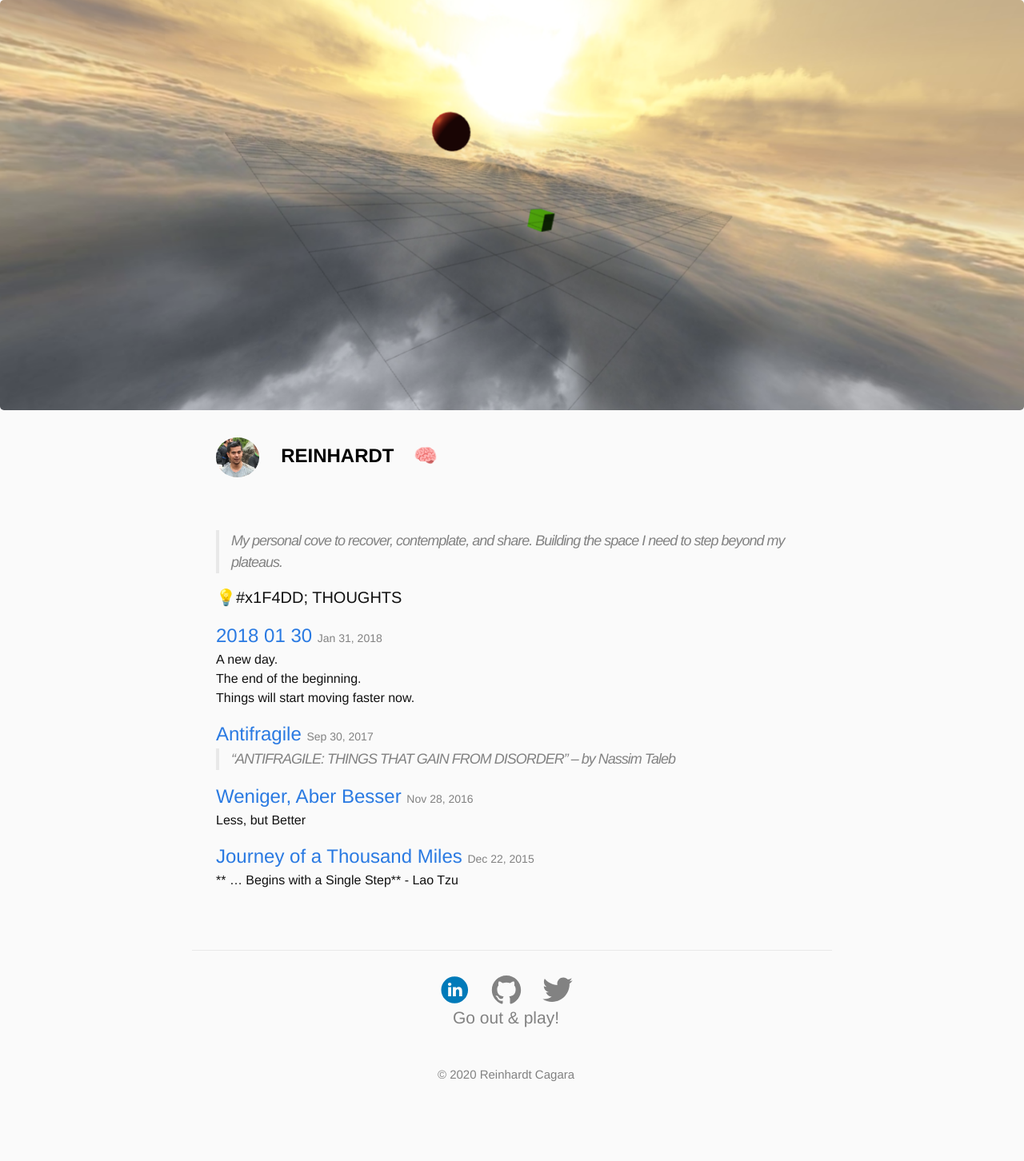
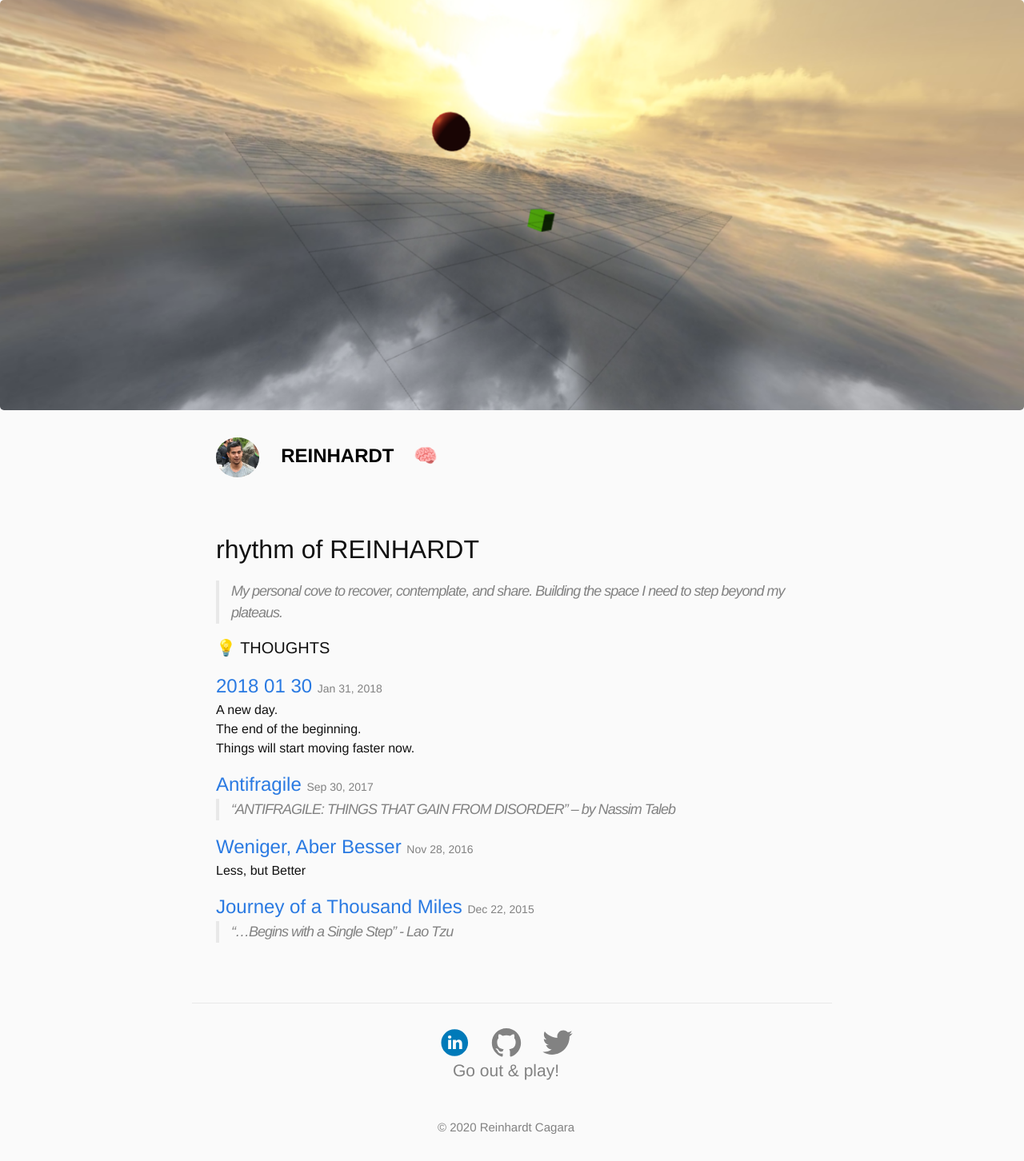
Before and after one commit to reinhardt021/reinhardt021.github.io, a Jekyll site: the page built from index.html, in a window 1280 px wide. Shown: the whole page at 80% size. Built offline with Jekyll 4.4.1, drawn with Linux system fonts in a browser that asks for light colours; before the commit the page ends 1386 px from its top, so only the background shows below that.

Commit message:
updated some posts formatting

```diff
--- a/_config.yml
+++ b/_config.yml
@@ -6,7 +6,7 @@
 # 'jekyll serve'. If you change this file, please restart the server process.
 
 # Site settings
-title: rhythm of reinhardt
+title: rhythm of REINHARDT
 email: reinhardt.cgr@gmail.com
 description: > # this means to ignore newlines until "baseurl:"
   My personal cove to recover, contemplate, and share. Building the space I need to step beyond my plateaus.
--- a/_posts/2015-12-22-journey-of-a-thousand-miles.markdown
+++ b/_posts/2015-12-22-journey-of-a-thousand-miles.markdown
@@ -5,7 +5,7 @@ date:   2015-12-22 01:34:57 -0500
 categories: jekyll update
 ---
 
-** ... Begins with a Single Step** - Lao Tzu
+> "...Begins with a Single Step" - Lao Tzu
 
 `Think Big, Start Small and Scale Fast. - Jim Carroll`
 
--- a/index.html
+++ b/index.html
@@ -7,9 +7,10 @@ layout: default
         Nootropic Nonsense
     </p> -->
     <!--<hr/>-->
+    <h1>{{ site.title }}</h1>
     <blockquote>{{ site.description }}</blockquote>
 
-    <h1 class="page-heading">💡#x1F4DD; THOUGHTS</h1>
+    <h2 class="page-heading">💡 THOUGHTS</h2>
     <ul class="post-list">
         {% for post in site.posts %}
             <li>
```
